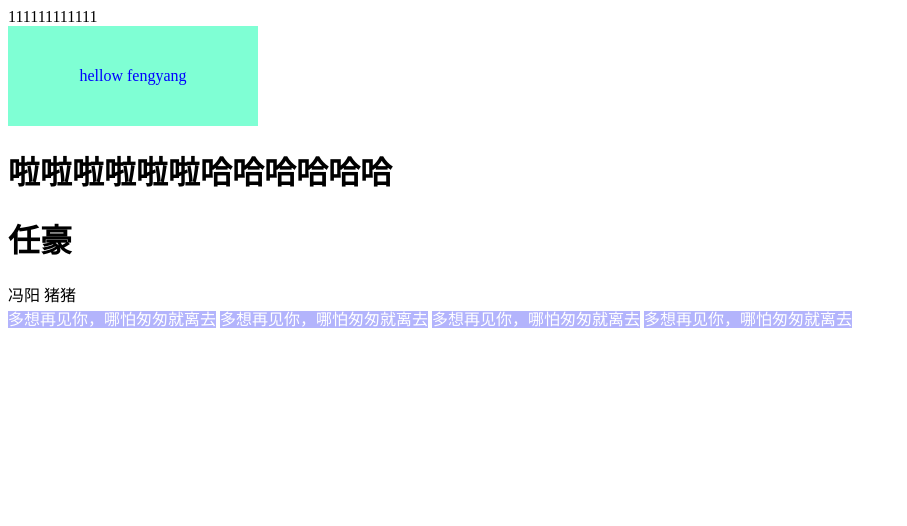
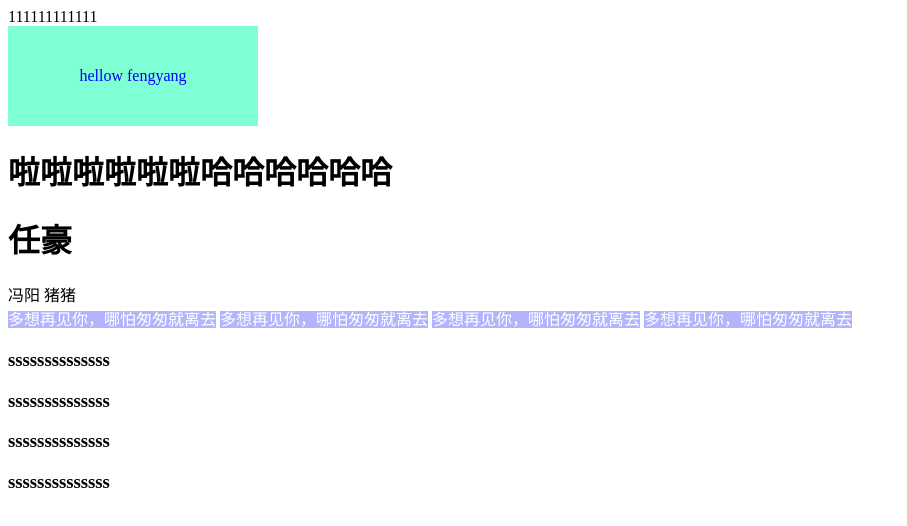
Before and after one commit to WangXiaoJiess/6, a plain HTML site: page index.html in a window 1280 px wide. Shown: the whole page, without its empty margins (0-907 px from the left). Drawn offline with Linux system fonts and the light colour scheme.

Commit message:
冯洋最后一次提交

```diff
--- a/index.html
+++ b/index.html
@@ -20,9 +20,9 @@
     <span>多想再见你，哪怕匆匆就离去</span>
     <span>多想再见你，哪怕匆匆就离去</span>
 
-
-
-
+    <h3>ssssssssssssss</h3>
+    <h3>ssssssssssssss</h3> <h3>ssssssssssssss</h3>
+ <h3>ssssssssssssss</h3>
 
 </body>
 
```
